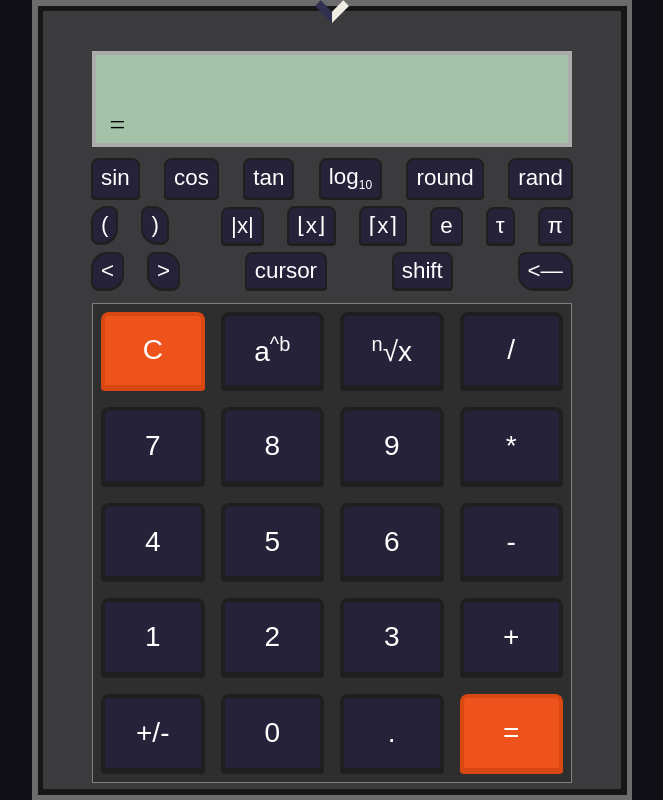
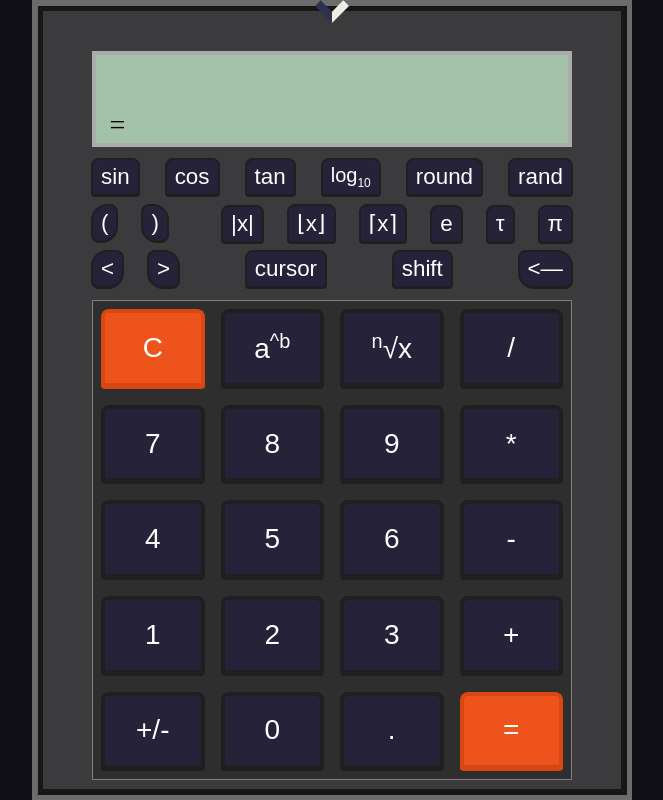
Before and after one commit to bthol/GoodEval, a Django app: page / in a window 1280 px wide. Shown: the whole page, without its empty margins (308-971 px from the left). Run offline with Django 5.2, Linux system fonts and the light colour scheme.

Commit message:
shift button layout

```diff
--- a/app/templates/index.html
+++ b/app/templates/index.html
@@ -61,7 +61,7 @@
                 <button id="btn-shift-1" class="key top-button soft-edge-style highlight-back">sin</button>
                 <button id="btn-shift-2" class="key top-button soft-edge-style highlight-back">cos</button>
                 <button id="btn-shift-3" class="key top-button soft-edge-style highlight-back">tan</button>
-                <button id="btn-shift-4" class="key top-button soft-edge-style highlight-back">log<sub id="btn-shift-4-sub" class="key">10</sub></button>
+                <button id="btn-shift-4" class="key top-button soft-edge-style highlight-back"><div style="font-size: 2.5vmin;">log<sub id="btn-shift-4-sub" class="key">10</sub></div></button>
                 <button id="btn-shift-5" class="key top-button soft-edge-style highlight-back">round</button>
                 <button id="btn-shift-6" class="key top-button soft-edge-style highlight-back">rand</button>
             </div>
--- a/static/scripts/probScript.js
+++ b/static/scripts/probScript.js
@@ -233,7 +233,7 @@ function toggleShiftMode() {
         shiftBtn1.innerText = 'sin';
         shiftBtn2.innerText = 'cos';
         shiftBtn3.innerText = 'tan';
-        shiftBtn4.innerHTML = 'log<sub id="btn-shift-4-sub" class="key">10</sub>';
+        shiftBtn4.innerHTML = '<div style="font-size: 2.5vmin">log<sub id="btn-shift-4-sub" class="key">10</sub></div>';
         shiftBtn5.innerText = 'round';
         shiftBtn6.innerText = 'rand';
     } else if (shiftMode === 1) {
@@ -241,7 +241,7 @@ function toggleShiftMode() {
         shiftBtn1.innerText = 'asin';
         shiftBtn2.innerText = 'acos';
         shiftBtn3.innerText = 'atan';
-        shiftBtn4.innerHTML = 'log<sub id="btn-shift-4-sub" class="key">2</sub>';
+        shiftBtn4.innerHTML = '<div style="font-size: 2.5vmin">log<sub id="btn-shift-4-sub" class="key">2</sub></div>';
         shiftBtn5.innerText = '!x';
         shiftBtn6.innerText = 'rndx';
     } else if (shiftMode === 2) {
@@ -255,9 +255,9 @@ function toggleShiftMode() {
         shiftBtn1.innerText = 'asinh';
         shiftBtn2.innerText = 'acosh';
         shiftBtn3.innerText = 'atanh';
-        shiftBtn4.innerHTML = 'Σx<sub id="btn-shift-6-sub" class="key">i</sub>n';
-        shiftBtn5.innerHTML = 'Σn/x<sub id="btn-shift-6-sub" class="key">i</sub>';
-        shiftBtn6.innerHTML = 'Σx<sub id="btn-shift-6-sub" class="key">i</sub>/n';
+        shiftBtn4.innerHTML = '<div style="display: flex; align-items: center; font-size: 2.7vmin">Σ<div style="font-size: 2vmin">x<sub id="btn-shift-6-sub" class="key">i</sub>n</div></div>';
+        shiftBtn5.innerHTML = '<div style="display: flex; align-items: center; font-size: 2.7vmin">Σ<div style="font-size: 2vmin">n/x<sub id="btn-shift-6-sub" class="key">i</sub></div></div>';
+        shiftBtn6.innerHTML = '<div style="display: flex; align-items: center; font-size: 2.7vmin">Σ<div style="font-size: 2vmin">x<sub id="btn-shift-6-sub" class="key">i</sub>/n</div></div>';
     }
 };
 
--- a/static/stylesheets/index.css
+++ b/static/stylesheets/index.css
@@ -197,7 +197,7 @@ nav {
 
 .top-button {
     position: relative;
-    padding: .5vmin 1vmin;
+    padding: 0.5vmin 1vmin;
     margin: 0vmin 1vmin;
     cursor: pointer;
     font-size: 2.8vmin;
```
